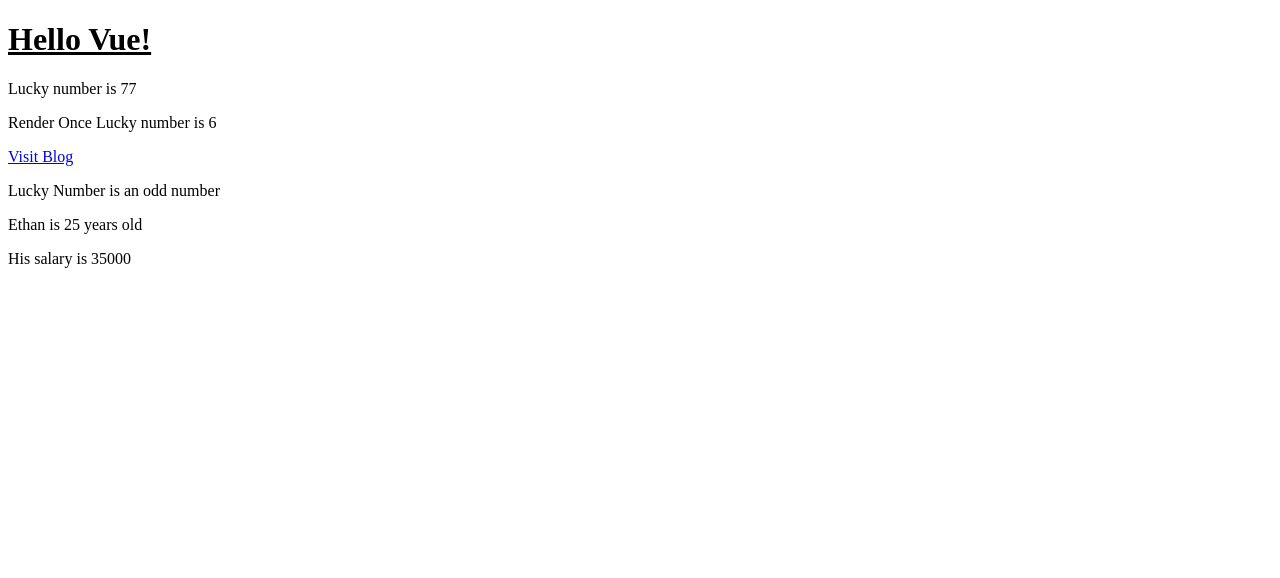
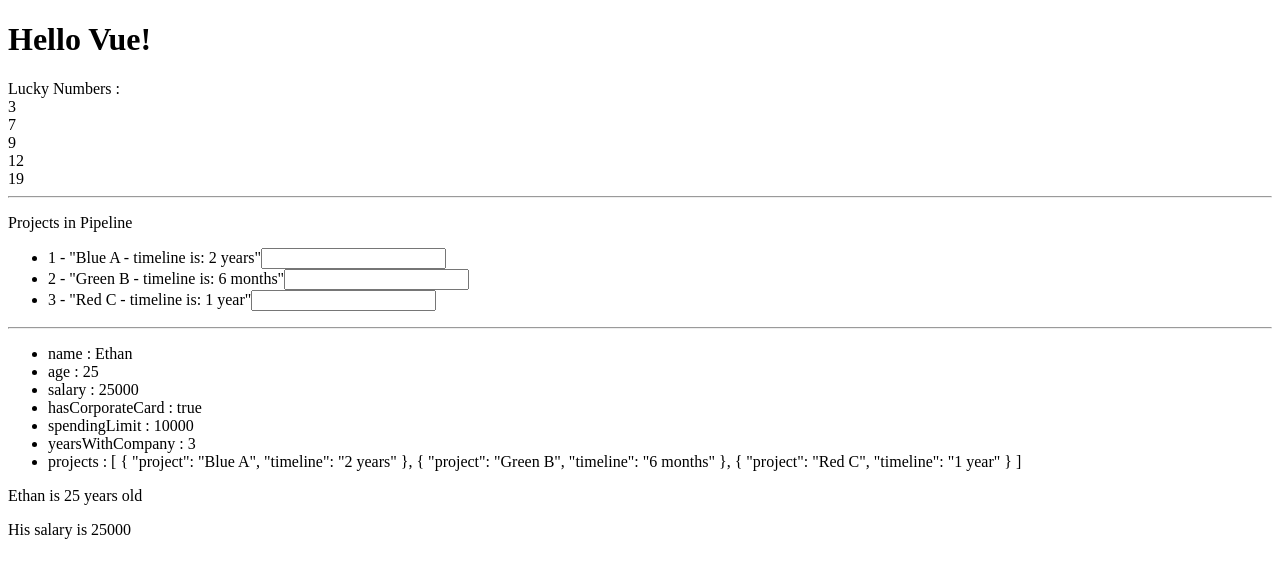
Before and after one commit to StarPlatTheWorld/VueFundamentals, a plain HTML site: page index.html in a window 1280 px wide. Drawn offline with nearby package versions, Linux system fonts and the light colour scheme.

Commit message:
Adding and Understanding v-directives.

```diff
--- a/index.html
+++ b/index.html
@@ -8,14 +8,32 @@
     </head>
     <body>
         <div id="app">
-            <span v-html="getMessage()"></span>
-            <p>Lucky number is {{ luckyNumber }}</p>
-            <p v-once>Render Once Lucky number is {{ luckyNumber }}</p>
-            <a v-bind:href="blogUrl">Visit Blog</a>
-            <p>Lucky Number is an {{ luckyNumber%2==0?"even number" : "odd number"}}</p>
-            <p>{{ updateLuckyNumber() }}</p>
+            <h1>{{ message }}</h1>
+            Lucky Numbers :
+            <span v-for="(luckyNumber, index) in luckyNumbers"> <br />{{ luckyNumber }}</span>
+            <!-- <p>Lucky number is {{ luckyNumber }}</p> -->
+            <hr/>
+            <p>Projects in Pipeline</p>
+            <ul>
+                <li v-for="(project, index) in employee.projects" :key= "project.project">
+                    <span>{{ index + 1 }} - "{{ project.project }} - timeline is: {{ project.timeline }}"</span>
+                    <input type="text" />
+                </li>
+            </ul>
+            <hr />
+            {{ shuffleEmployeeProjects() }}
+            <ul>
+                <li v-for="(value, key) in employee">
+                    <span>{{ key }} : {{ value }}</span>
+                </li>
+            </ul>
             <p>{{ employee.name }} is {{ employee.age }} years old</p>
             <p>His salary is {{ employee.salary }}</p>
+
+            <!-- <p v-show="employee.hasCorporateCard">Spending limit for card (v-show directive) : {{ employee.spendingLimit }}</p> -->
+            <!-- <p v-if="employee.hasCorporateCard">Spending limit for card (v-if directive) : {{ employee.spendingLimit }}</p>
+            <p v-else-if="employee.salary>25000 && employee.yearsWithCompany>1">Employee is eligible for a corporate card.</p>
+            <p v-else>Employy is not eligible for a corporate card.</p> -->
         </div>
     </body>
     <script>
@@ -23,37 +41,39 @@
 
         createApp({
             setup(){
-                const message = "Hello Vue!";
+                const message = ref("Hello Vue!");
 
-                let luckyNumber = ref (6);
+                let luckyNumbers = [3, 7, 9, 12, 19];
 
                 const blogUrl = "https://github.com/StarPlatTheWorld";
 
                 const employee = reactive({
                     name: "Ethan",
                     age: 25,
-                    salary: 25000
-                })
+                    salary: 25000,
+                    hasCorporateCard: true,
+                    spendingLimit: 10000,
+                    yearsWithCompany: 3,
+                    projects: [
+                        { project: "Blue A", timeline: "2 years"},
+                        { project: "Green B", timeline: "6 months"},
+                        { project: "Red C", timeline: "1 year"},
+                    ],
+                });
 
-                function getMessage(){
-                    return `<h1><u>${message}<u></h1>`;
-                }
-
-                function updateLuckyNumber(){
+                function shuffleEmployeeProjects(){
                     setTimeout(() => {
-                        luckyNumber.value = 77;
-                        employee.salary = 35000;
-                    }, 2000);
-                }
+                        employee.projects.sort(() => Math.random()-0.5);
+                    }, 3000);
+                };
 
                 return {
-                    getMessage,
-                    luckyNumber,
+                    message,
+                    luckyNumbers,
                     employee,
-                    updateLuckyNumber,
-                    blogUrl,
-                }
-            }
+                    shuffleEmployeeProjects,
+                };
+            },
         }).mount('#app')
     </script>
 </html>
```
